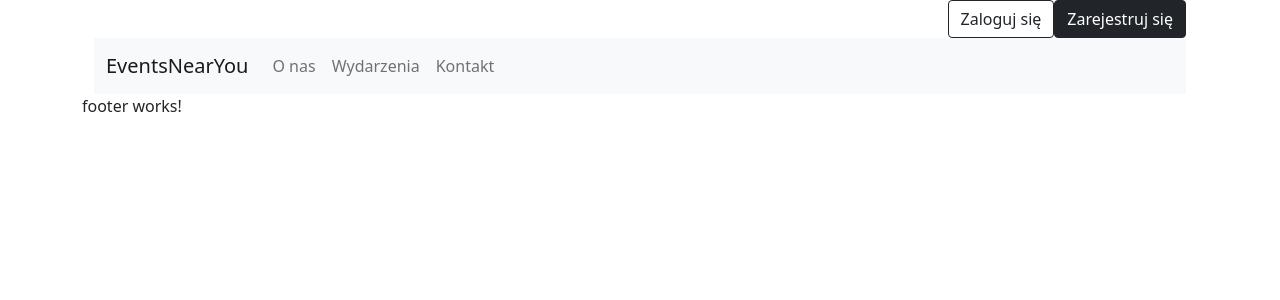
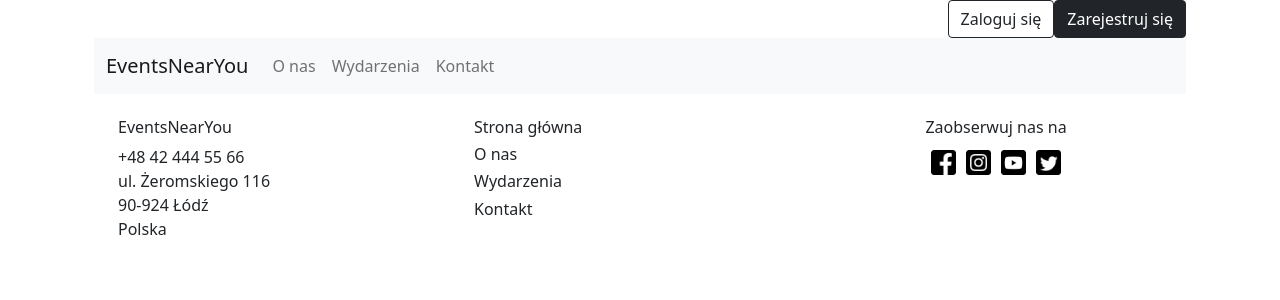
Before and after one commit to tobnog/EventsNearYou, an Angular app: page / in a window 1280 px wide. Shown: the top 300 px of the page. Built offline with nearby package versions, Linux system fonts and the light colour scheme.

Commit message:
Create footer

```diff
--- a/src/app/footer/footer.component.html
+++ b/src/app/footer/footer.component.html
@@ -1 +1,28 @@
-<p>footer works!</p>
+<div class="p-4" id="footer" xmlns="http://www.w3.org/1999/html">
+  <div class="container-lg">
+    <div class="row">
+      <div class="col-4">
+        <p class="font-weight-bold h6">EventsNearYou</p>
+        <p>+48 42 444 55 66<br>
+          ul. Żeromskiego 116<br>
+          90-924 Łódź<br>
+          Polska</p>
+      </div>
+      <div class="col-4">
+        <p class="font-weight-bold h6">Strona główna</p>
+        <p class="font-weight-bold h6">O nas</p>
+        <p class="font-weight-bold h6">Wydarzenia</p>
+        <p class="font-weight-bold h6">Kontakt</p>
+      </div>
+      <div class="col-4 text-center">
+        <p class="font-weight-bold h6">Zaobserwuj nas na</p>
+        <div class="container">
+          <img src="./assets/social_media/facebook.png" style="height: 25px; margin: 5px" alt="Link do profilu na portalu Facebook">
+          <img src="./assets/social_media/instagram.png" style="height: 25px; margin: 5px" alt="Link do profilu na portalu Instagram">
+          <img src="./assets/social_media/youtube.png" style="height: 25px; margin: 5px" alt="Link do profilu na portalu Youtube">
+          <img src="./assets/social_media/twitter.png" style="height: 25px; margin: 5px" alt="Link do profilu na portalu Twitter">
+        </div>
+      </div>
+    </div>
+  </div>
+</div>
```
